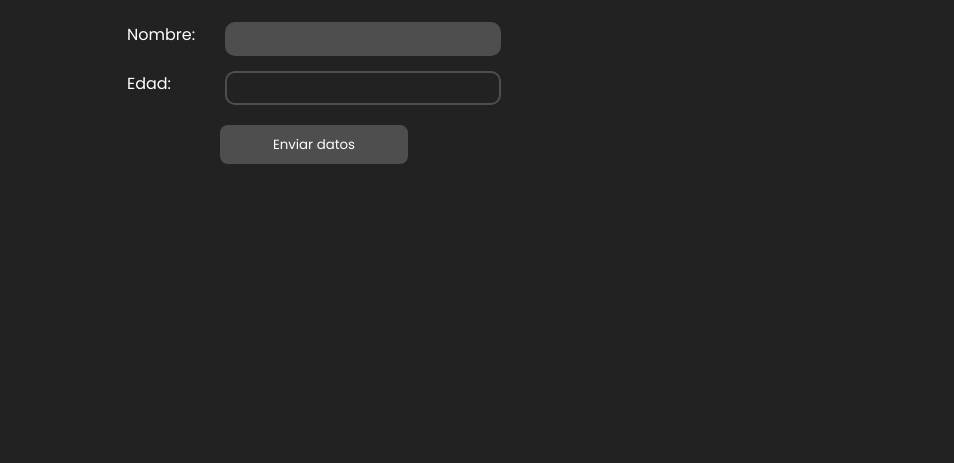
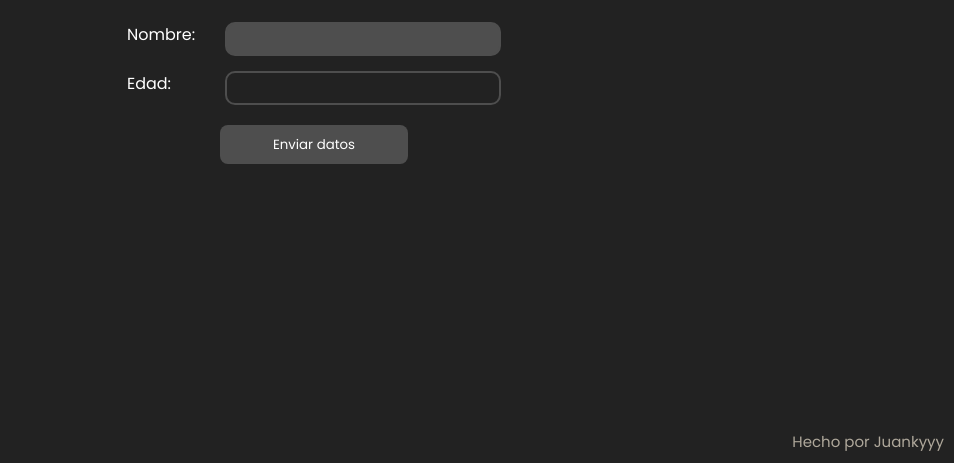
Before and after one commit to Juankyyy/Verificar_edad, a plain HTML site: page index.html in a window 1280 px wide. Shown: the part 337-800 px from the top of the page, without its empty margins (326-1280 px from the left). Drawn offline with Linux system fonts and the light colour scheme.

Commit message:
Footer y Readme

```diff
--- a/index.html
+++ b/index.html
@@ -5,8 +5,8 @@
     <meta name="viewport" content="width=device-width, initial-scale=1.0">
     <link rel="stylesheet" href="./styles.css">
     <script defer src="script.js"></script>
-    <title>Formulario</title>
     <link rel="shortcut icon" href="favicon.png" type="image/x-icon">
+    <title>Verificar_Edad</title>
 </head>
 
 <body>
@@ -34,11 +34,16 @@
 
             </form>
         </div>
+
         <div class="textValidacion">
             <p id="validacion"></p>
         </div>
 
-
+        <div class="footerContent">
+            <a class="footer" href="https://github.com/Juankyyy">
+                <p>Hecho por Juankyyy</p>
+            </a>
+        </div>
     </div>
 
 </body>
--- a/styles.css
+++ b/styles.css
@@ -113,5 +113,22 @@ html {
     min-width: 463.833px;
     margin-top: 35px;
     font-size: 20px;
-    transition: all 1s;
 }
+
+.footerContent {
+    position: absolute;
+    bottom: 0px;
+    right: 0px;
+    padding: 10px;
+}
+
+.footer {
+    font-size: 15px;
+    color: #afa89b;
+    text-decoration: none;
+    transition: all 0.2s;
+}
+
+.footer:hover {
+    color: #7282ff;
+}
```
Also changed, not shown: 1 other file.
